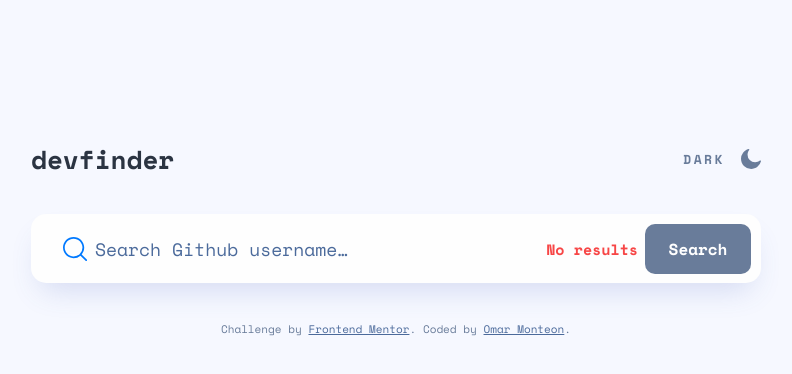
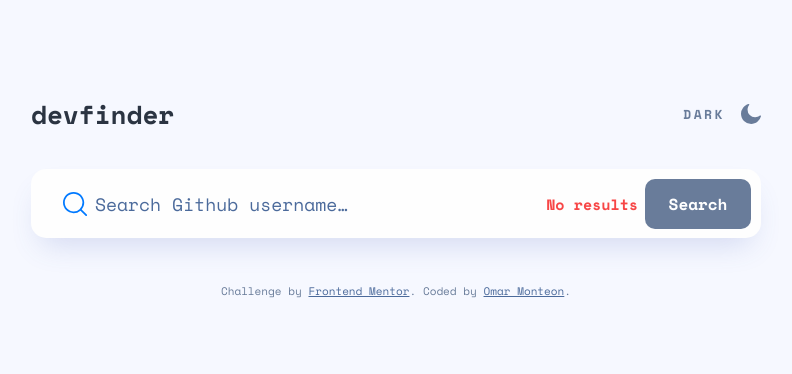
Before and after one commit to omonteon/github-user-search, a React (Create React App) app: page / in a window 1280 px wide. Shown: the top 374 px of the page, without its empty margins (244-1036 px from the left). Built offline with nearby package versions, Linux system fonts and the light colour scheme; no server answers.

Commit message:
refactor: moved styles to css module
refactor: created folder for App component

```diff
--- a/src/App.js
+++ b/src/components/App/App.js
@@ -1,10 +1,10 @@
 import React, { useState, useEffect, useRef } from "react";
-import { getUser } from "./api/user-client";
-import ThemeSwitch from "./components/ThemeSwitch";
-import SearchBar from "./components/SearchBar";
-import GitHubProfile from "./components/GithubProfile";
-import { INITIAL_USERNAME, THEME_BG_COLOR } from "./constants";
-import "./App.css";
+import { getUser } from "../../api/user-client";
+import ThemeSwitch from "../ThemeSwitch";
+import SearchBar from "../SearchBar";
+import GitHubProfile from "../GithubProfile";
+import { INITIAL_USERNAME, THEME_BG_COLOR } from "../../constants";
+import styles from "./App.module.css";
 
 // In this project I'm learning/using for the first time:
 // SVGR, SVGs in general(when not used as simple images).
@@ -91,8 +91,8 @@ function App() {
   }
   return (
     <div className={`theme-${theme}`}>
-      <div className="app">
-        <div className="app__header">
+      <div className={styles["app"]}>
+        <div className={styles["app__header"]}>
           <h1>devfinder</h1>
           <ThemeSwitch theme={theme} toggleTheme={toggleTheme} />
         </div>
--- /dev/null
+++ b/src/components/App/App.module.css
@@ -0,0 +1,24 @@
+@media (min-width: 573px) {
+  .app {
+    padding: 0;
+    margin: 0;
+  }
+}
+
+.app {
+  width: var(--app-width);
+  margin: var(--app-margin);
+}
+
+.app__header {
+  display: flex;
+  justify-content: space-between;
+  align-items: center;
+  margin-bottom: 32px;
+  margin-bottom: 36px;
+}
+
+.app__header h1 {
+  margin: 0;
+  color: var(--text-color);
+}
--- /dev/null
+++ b/src/components/App/index.js
@@ -0,0 +1 @@
+export { default } from "./App";
--- a/src/App.css
+++ b/src/index.css
@@ -1,4 +1,12 @@
 @import url("https://fonts.googleapis.com/css2?family=Space+Mono:wght@400;700&display=swap");
+
+:root {
+  --background-color: #141d2f;
+  --primary-color: #0079ff;
+  --text-color-error: #f74646;
+  --app-width: auto;
+  --app-margin: 31px 24px;
+}
 
 body * {
   box-sizing: border-box;
@@ -9,49 +17,6 @@ body * {
 body *::before,
 body *::after {
   box-sizing: inherit;
-}
-
-:root {
-  --background-color: #141d2f;
-  --primary-color: #0079ff;
-  --text-color-error: #f74646;
-  --app-width: auto;
-  --app-margin: 31px 24px;
-}
-
-.sr-only {
-  border: 0;
-  clip: rect(0 0 0 0);
-  height: 1px;
-  margin: -1px;
-  overflow: hidden;
-  padding: 0;
-  position: absolute;
-  width: 1px;
-}
-
-@media (min-width: 573px) {
-  :root {
-    /* Variables for Tablets */
-    --app-width: 573px;
-  }
-  main {
-    padding-top: 140px;
-    display: flex;
-    flex-direction: column;
-    align-items: center;
-  }
-  main .app {
-    padding: 0;
-    margin: 0;
-  }
-}
-
-@media (min-width: 768px) {
-  :root {
-    /* Variables for Desktop */
-    --app-width: 730px;
-  }
 }
 
 /* Clear button styles */
@@ -108,26 +73,6 @@ p {
   margin: 0;
 }
 
-.app {
-  width: var(--app-width);
-  margin: var(--app-margin);
-}
-
-/* HEADER */
-
-.app__header {
-  display: flex;
-  justify-content: space-between;
-  align-items: center;
-  margin-bottom: 32px;
-  margin-bottom: 36px;
-}
-
-.app__header h1 {
-  margin: 0;
-  color: var(--text-color);
-}
-
 a {
   color: var(--text-color-secondary);
 }
@@ -139,3 +84,33 @@ a {
   padding: 10px 24px;
   text-align: center;
 }
+.sr-only {
+  border: 0;
+  clip: rect(0 0 0 0);
+  height: 1px;
+  margin: -1px;
+  overflow: hidden;
+  padding: 0;
+  position: absolute;
+  width: 1px;
+}
+
+@media (min-width: 573px) {
+  :root {
+    /* Variables for Tablets */
+    --app-width: 573px;
+  }
+  main {
+    padding-top: 4rem;
+    display: flex;
+    flex-direction: column;
+    align-items: center;
+  }
+}
+
+@media (min-width: 768px) {
+  :root {
+    /* Variables for Desktop */
+    --app-width: 730px;
+  }
+}
```
Also changed, not shown: src/index.js (+6 -5 lines).
